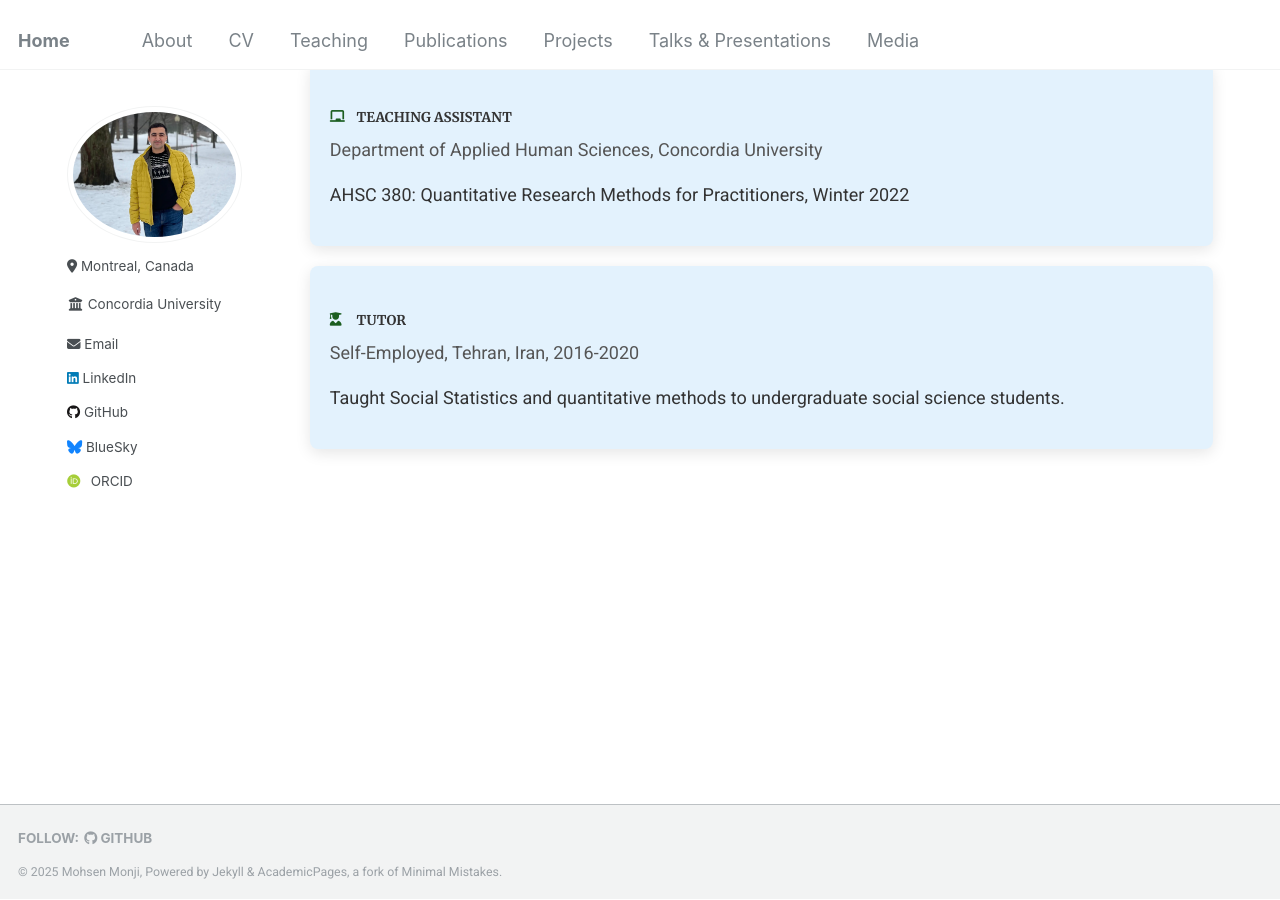
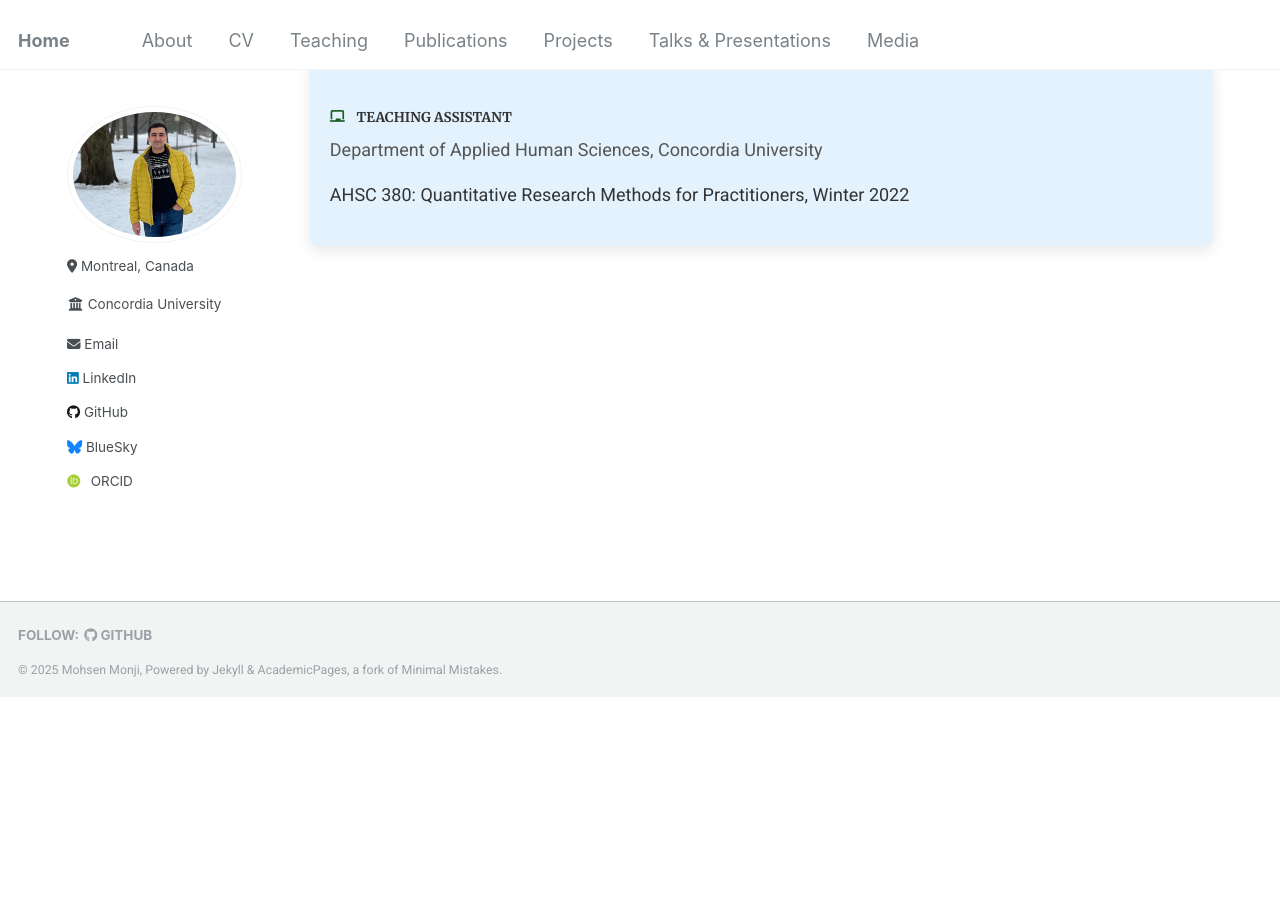
Before and after one commit to Mohsnmonji/mohsnmonji.github.io, a Jekyll site: the page built from _pages/teaching.md, in a window 1280 px wide and 900 px high, scrolled down 1387 px. Built offline with Jekyll 4.4.1, drawn with Linux system fonts in a browser that asks for light colours; some web fonts are replaced; after the commit the page ends 2084 px from its top, so only the background shows below that.

Commit message:
Update teaching.md

```diff
--- a/_pages/teaching.md
+++ b/_pages/teaching.md
@@ -113,12 +113,3 @@ author_profile: true
       <li>AHSC 380: Quantitative Research Methods for Practitioners, Winter 2022</li>
     </ul>
   </div>
-
-  <div class="teaching-card">
-    <h4><i class="fas fa-user-graduate icon"></i> TUTOR</h4>
-    <p>Self-Employed, Tehran, Iran, 2016-2020</p>
-    <ul>
-      <li>Taught Social Statistics and quantitative methods to undergraduate social science students.</li>
-    </ul>
-  </div>
-</div>
```
